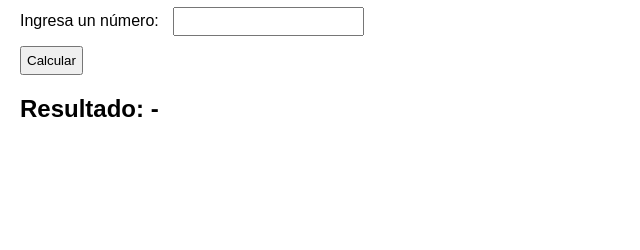
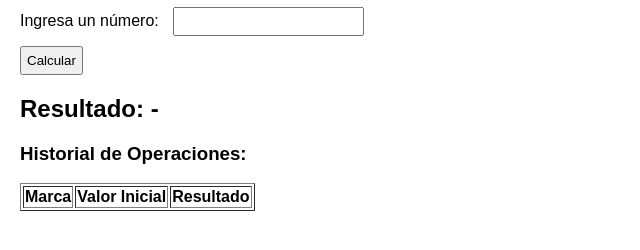
Before and after one commit to wang-8/calculadoradeprecios, a plain HTML site: page index.html in a window 1280 px wide. Shown: the part 112-362 px from the top of the page, without its empty margins (0-640 px from the left). Drawn offline with Linux system fonts and the light colour scheme.

Commit message:
Actualizar index.html

```diff
--- a/index.html
+++ b/index.html
@@ -24,5 +24,18 @@
     <h2>Resultado: <span id="result">-</span></h2>
 
     <script src="script.js"></script>
+
+    <h3>Historial de Operaciones:</h3>
+<table id="historyTable" border="1">
+    <thead>
+        <tr>
+            <th>Marca</th>
+            <th>Valor Inicial</th>
+            <th>Resultado</th>
+        </tr>
+    </thead>
+    <tbody>
+    </tbody>
+</table>
 </body>
 </html>
```
